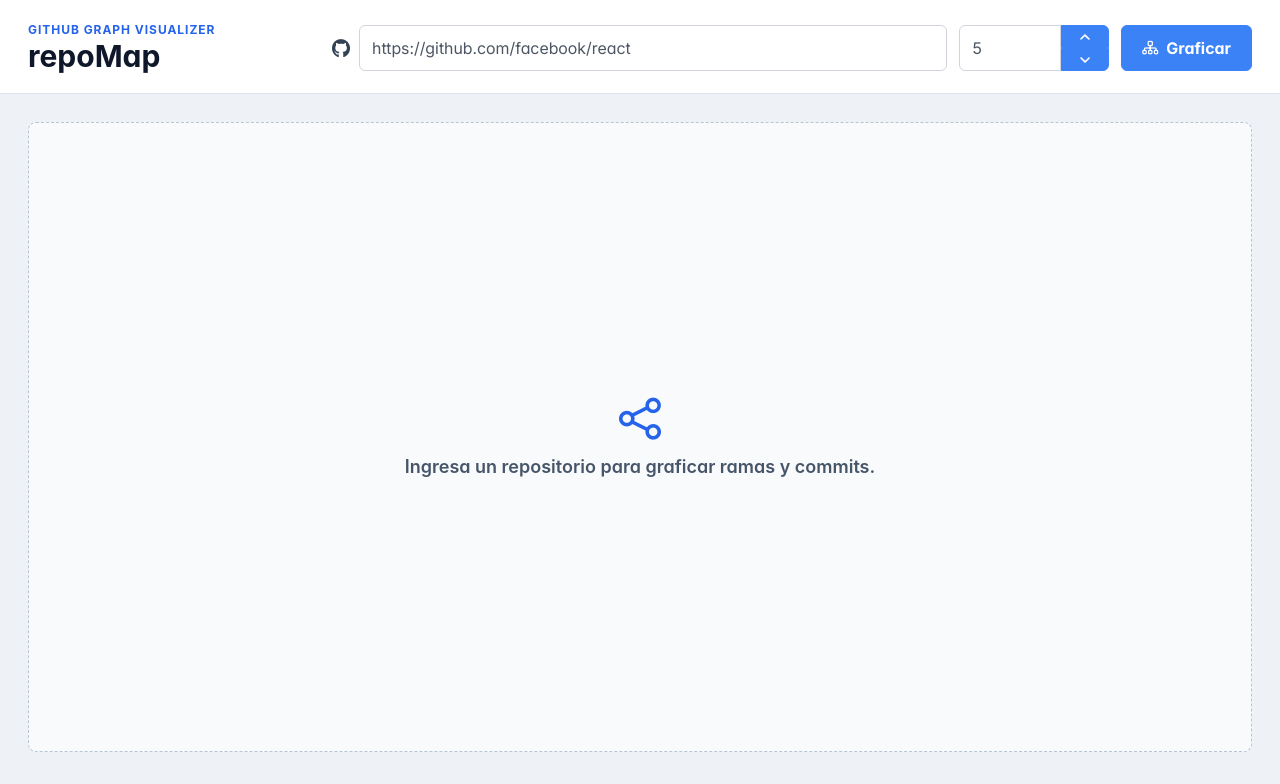
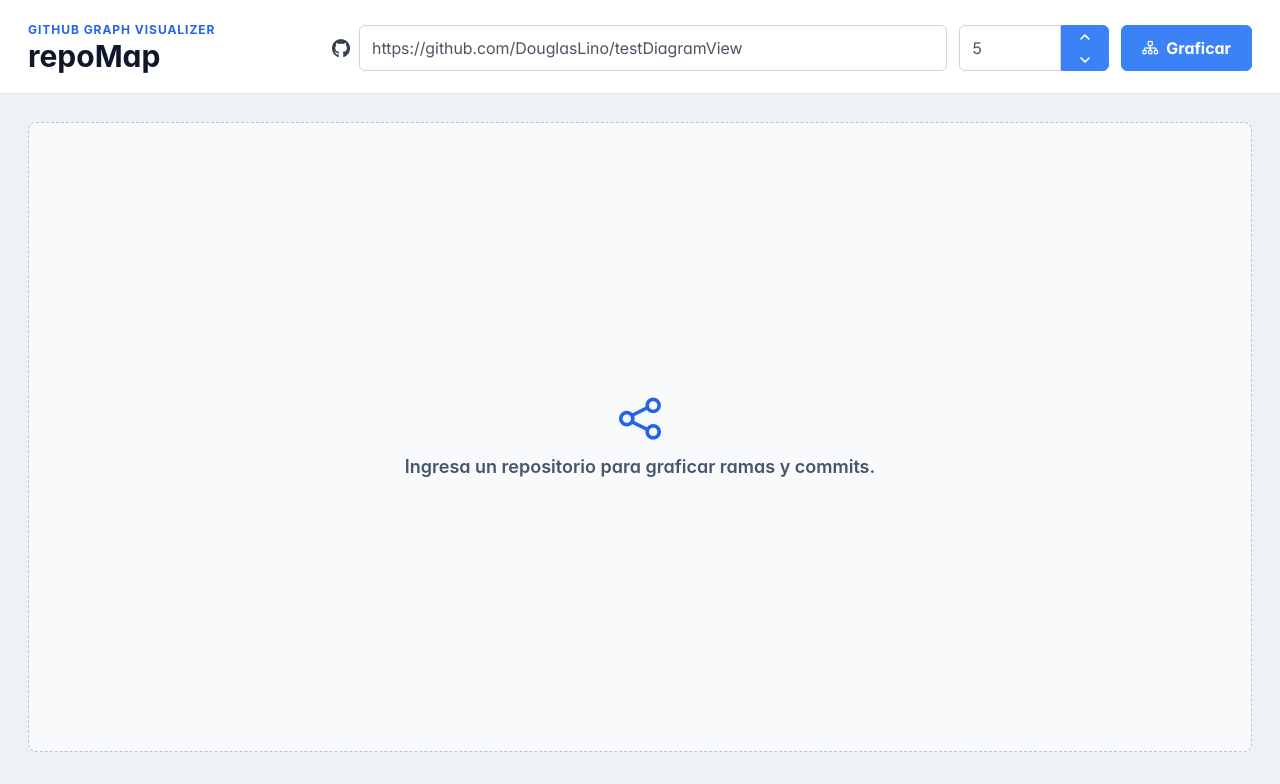
Before and after one commit to DouglasLino/repomap, a React (Vite) app in the folder frontend/: page / in a window 1280 px wide. Shown: the top 784 px of the page. Built offline with nearby package versions, Linux system fonts and the light colour scheme.

Commit message:
feat: change URL repo example

```diff
--- a/frontend/src/App.tsx
+++ b/frontend/src/App.tsx
@@ -6,7 +6,7 @@ import { fetchRepositoryGraph } from "./services/api";
 import type { GraphResponse } from "./types/graph";
 
 export function App() {
-  const [repoUrl, setRepoUrl] = useState("https://github.com/facebook/react");
+  const [repoUrl, setRepoUrl] = useState("https://github.com/DouglasLino/testDiagramView");
   const [maxCommits, setMaxCommits] = useState(5);
   const [graph, setGraph] = useState<GraphResponse | null>(null);
   const [loading, setLoading] = useState(false);
--- a/frontend/src/components/RepositoryForm.tsx
+++ b/frontend/src/components/RepositoryForm.tsx
@@ -32,7 +32,7 @@ export function RepositoryForm({
         <InputText
           value={repoUrl}
           onChange={(event) => onRepoUrlChange(event.target.value)}
-          placeholder="https://github.com/facebook/react"
+          placeholder="https://github.com/DouglasLino/testDiagramView"
           aria-label="URL del repositorio GitHub"
         />
       </div>
```
